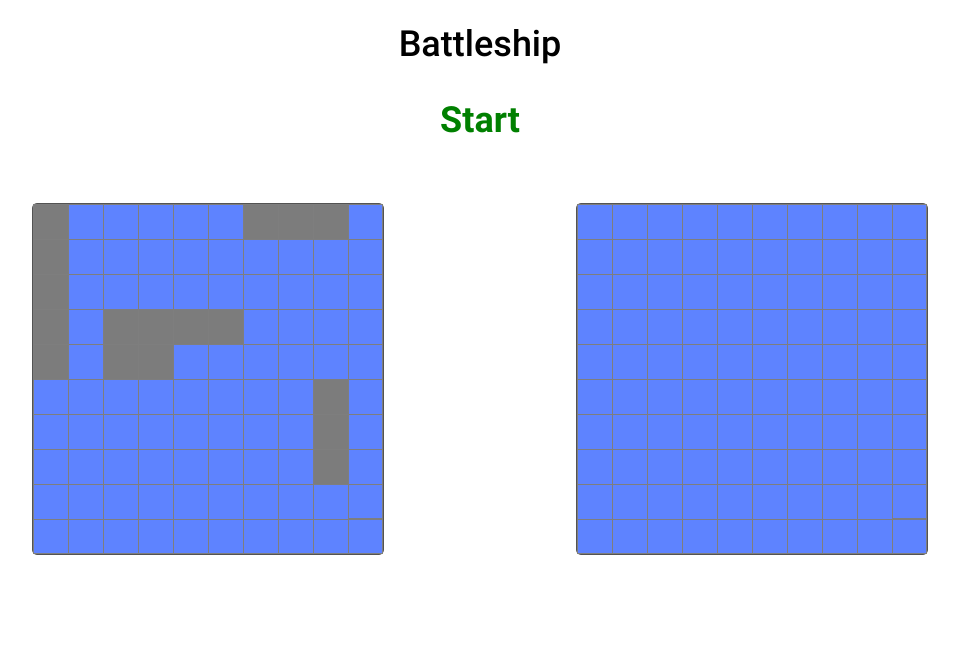
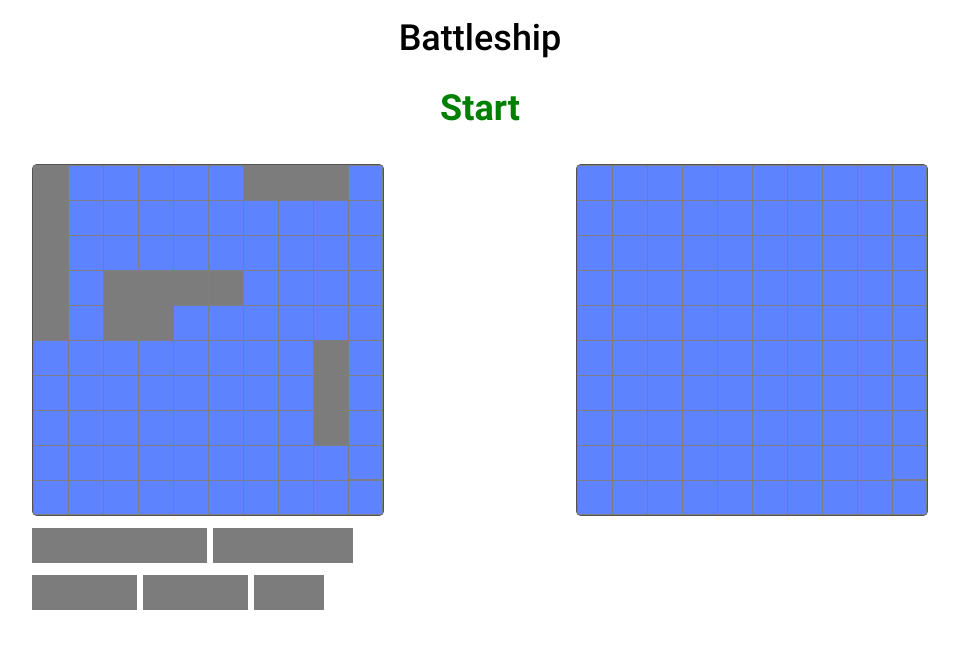
Before and after one commit to 21Neil/battleship, a website built with webpack: page src/index.html in a window 1280 px wide. Both pictures are taken after a click on the button "Start". Shown: the whole page, without its empty margins (160-1119 px from the left). Built offline with nearby package versions, Linux system fonts and the light colour scheme.

Commit message:
feat: add ship drag and drop DOM

```diff
--- a/src/css/style.css
+++ b/src/css/style.css
@@ -21,6 +21,7 @@ header {
   h1 {
     font-size: 3em;
     font-weight: normal;
+    margin: 0.5em;
   }
 }
 
@@ -33,21 +34,22 @@ main {
   .board-container {
     display: flex;
     justify-content: space-evenly;
-    padding: 50px 0;
+    padding: 2em 0;
     .board {
       display: grid;
       grid-template-columns: repeat(10, 35px);
       grid-template-rows: repeat(10, 35px);
       border: 1px solid #535353;
       border-radius: 5px;
+      margin-bottom: 1em;
     }
     .square {
-      border: 1px solid #7E7E7E;
-      background-color: #5E83FF;
+      border: 1px solid #7e7e7e;
+      background-color: #5e83ff;
       margin-right: -1px;
       margin-bottom: -1px;
     }
-    .ship {
+    .ship-square {
       background-color: #7c7c7c;
     }
     .received-atk::before {
@@ -61,7 +63,7 @@ main {
     }
     .enemy-board {
       .square:hover {
-        background-color: #8AA5FF;
+        background-color: #8aa5ff;
       }
     }
     :nth-child(10n) {
@@ -71,6 +73,51 @@ main {
       margin-bottom: 0;
     }
   }
+
+  .player-board-container {
+    position: relative;
+    width: 352px;
+    .ship-container {
+      display: flex;
+      flex-wrap: wrap;
+      gap: 0.5em;
+      .ship {
+        height: 35px;
+        background-color: #7c7c7c;
+        margin-bottom: 0.5em;
+      }
+      .carrier {
+        width: 175px;
+      }
+      .battleship {
+        width: 140px;
+      }
+      .destroyer {
+        width: 105px;
+      }
+      .submarine {
+        width: 105px;
+      }
+      .patrol-ship {
+        width: 70px;
+      }
+    }
+    .invisible-board {
+      width: 352px;
+      height: 352px;
+      position: absolute;
+      display: grid;
+      grid-template-columns: repeat(10, 35px);
+      grid-template-rows: repeat(10, 35px);
+      border-radius: 5px;
+      .invisible-square {
+        margin-right: -1px;
+        margin-bottom: -1px;
+      }
+      z-index: 99;
+    }
+    z-index: 0;
+  }
 }
 
 button {
@@ -78,7 +125,7 @@ button {
   background: none;
   border: none;
   color: green;
-  padding: .3em .5em;
+  padding: 0.3em 0.5em;
   cursor: pointer;
   font-weight: bold;
 }
@@ -106,3 +153,8 @@ button {
 .hide {
   visibility: hidden;
 }
+
+.drag {
+  cursor: pointer;
+  z-index: 1;
+}
--- a/src/index.html
+++ b/src/index.html
@@ -11,12 +11,18 @@
     </header>
     <main>
       <div class="btn-container"><button class="start-btn">Start</button></div>
-      <div class="board-container"></div>
+      <div class="board-container">
+        <div class="player-board-container">
+          <div class="ship-container"></div>
+        </div>
+        <div class="enemy-board-container"></div>
+      </div>
     </main>
     <div class="win-screen hide">
       <p class="winner"></p>
       <p>Congratulations!🎉</p>
       <button>restart</button>
     </div>
+    <div class="drag"></div>
   </body>
 </html>
--- a/src/js/DOM.js
+++ b/src/js/DOM.js
@@ -1,25 +1,143 @@
-import Game from "./Game";
+import Game from './Game';
+
+const showPlaceableShip = () => {
+  const shipContainer = document.querySelector('.ship-container');
+  const playerBoard = document.querySelector('.player-board');
+  const playerBoardSquare = document.querySelectorAll(
+    '.player-board > .square'
+  );
+  const carrierElement = document.createElement('div');
+  const battleshipElement = document.createElement('div');
+  const destroyerElement = document.createElement('div');
+  const submarineElement = document.createElement('div');
+  const patrolShipElement = document.createElement('div');
+  const invisibleBoard = document.createElement('div');
+
+  carrierElement.classList.add('carrier', 'ship', 'drag');
+  battleshipElement.classList.add('battleship', 'ship', 'drag');
+  destroyerElement.classList.add('destroyer', 'ship', 'drag');
+  submarineElement.classList.add('submarine', 'ship', 'drag');
+  patrolShipElement.classList.add('patrol-ship', 'ship', 'drag');
+  invisibleBoard.classList.add('invisible-board');
+
+  carrierElement.dataset.length = 5;
+  carrierElement.dataset.direction = 'v';
+  carrierElement.dataset.length = 4;
+  carrierElement.dataset.direction = 'v';
+  carrierElement.dataset.length = 3;
+  carrierElement.dataset.direction = 'v';
+  carrierElement.dataset.length = 3;
+  carrierElement.dataset.direction = 'v';
+  carrierElement.dataset.length = 2;
+  carrierElement.dataset.direction = 'v';
+
+  shipContainer.append(
+    carrierElement,
+    battleshipElement,
+    destroyerElement,
+    submarineElement,
+    patrolShipElement
+  );
+  playerBoard.appendChild(invisibleBoard);
+
+  for (let i = 0; i < playerBoardSquare.length; i++) {
+    const squareElement = document.createElement('div');
+    squareElement.classList.add('invisible-square');
+    squareElement.dataset.x = i % 10;
+    squareElement.dataset.y = Math.floor(i / 10);
+    invisibleBoard.appendChild(squareElement);
+  }
+
+  const addDragToShip = shipElement => {
+    const allInvisibleSquare = document.querySelectorAll(
+      '.invisible-board > .invisible-square'
+    );
+
+    const placeOnBoard = e => {
+      const x = e.target.dataset.x;
+      const y = e.target.dataset.y;
+      const direction = shipElement.dataset.direction;
+      const xEnd = direction === 'v' ? +x + +shipElement.dataset.length - 1 : x;
+      const yEnd = direction === 'h' ? +y + +shipElement.dataset.length - 1 : y;
+      const valid = xEnd < 10 && yEnd < 10;
+
+      document.removeEventListener('mousemove', onDrag);
+      document.removeEventListener('mouseup', onLetGo);
+
+      if (!valid) {
+        shipElement.style.position = '';
+        shipElement.style.top = '';
+        shipElement.style.left = '';
+        return;
+      }
+
+      shipElement.style.zIndex = 100;
+      shipElement.style.top = `${e.clientY - e.offsetY}px`;
+      shipElement.style.left = `${e.clientX - e.offsetX}px`;
+      allInvisibleSquare.forEach(square => {
+        square.removeEventListener('mouseup', placeOnBoard);
+      });
+    };
+
+    function onDrag(e) {
+      shipElement.style.position = 'fixed';
+      shipElement.style.top = `${e.clientY - 17.5}px`;
+      shipElement.style.left = `${e.clientX - 17.5}px`;
+    }
+
+    function onLetGo() {
+      console.log(shipElement);
+      document.removeEventListener('mousemove', onDrag);
+      document.removeEventListener('mouseup', onLetGo);
+      shipElement.style.position = '';
+      shipElement.style.top = '';
+      shipElement.style.left = '';
+    }
+
+    function onGrab() {
+      document.addEventListener('mousemove', onDrag);
+      document.addEventListener('mouseup', onLetGo);
+
+      allInvisibleSquare.forEach(square => {
+        square.addEventListener('mouseup', placeOnBoard);
+      });
+
+      shipElement.style.zIndex = 1;
+    }
+
+    shipElement.addEventListener('mousedown', onGrab);
+  };
+
+  addDragToShip(carrierElement);
+  addDragToShip(battleshipElement);
+  addDragToShip(destroyerElement);
+  addDragToShip(submarineElement);
+  addDragToShip(patrolShipElement);
+};
 
 const renderPlayerBoard = board => {
-  const boardContainer = document.querySelector('.board-container')
-  const playerBoard = document.createElement('div')
+  const playerBoardContainer = document.querySelector(
+    '.player-board-container'
+  );
+  const playerBoard = document.createElement('div');
 
   playerBoard.classList.add('player-board', 'board');
-  boardContainer.appendChild(playerBoard)
+  playerBoardContainer.prepend(playerBoard);
   renderBoard(board, playerBoard);
+  showPlaceableShip();
 };
 
 const renderEnemyBoard = (board, attack, hasShip) => {
-  const boardContainer = document.querySelector('.board-container')
-  const enemyBoard = document.createElement('div')
+  const enemyBoardContainer = document.querySelector('.enemy-board-container');
+  const enemyBoard = document.createElement('div');
 
   enemyBoard.classList.add('enemy-board', 'board');
-  boardContainer.appendChild(enemyBoard)
+  enemyBoardContainer.appendChild(enemyBoard);
   renderBoard(board, enemyBoard, true, attack, hasShip);
 };
 
 const renderBoard = (board, container) => {
-  for(let i = 0; i < board.length; i++) {
+  for (let i = 0; i < board.length; i++) {
     const squareElement = document.createElement('div');
     squareElement.classList.add('square');
     squareElement.dataset.x = i % 10;
@@ -34,73 +152,77 @@ const showShip = hasShip => {
       if (hasShip(x, y)) {
         document
           .querySelector(`.player-board [data-x='${x}'][data-y='${y}']`)
-          .classList.add('ship');
+          .classList.add('ship-square');
       }
     }
   }
 };
 
 const enemyBoardEventListenerController = (attack, hasShip) => {
-  const squareOnClick = (e) => {
+  const squareOnClick = e => {
     e.target.classList.add('received-atk');
     attack(e.target.dataset.x, e.target.dataset.y);
     if (hasShip(e.target.dataset.x, e.target.dataset.y))
-      e.target.classList.add('ship');
+      e.target.classList.add('ship-square');
   };
 
   const add = () => {
-    const enemyBoard = document.querySelectorAll('.enemy-board > div:not(.received-atk)')
+    const enemyBoard = document.querySelectorAll(
+      '.enemy-board > div:not(.received-atk)'
+    );
 
-    enemyBoard.forEach( squareElement => {
-      squareElement.addEventListener('click', squareOnClick)
-    })
-  }
+    enemyBoard.forEach(squareElement => {
+      squareElement.addEventListener('click', squareOnClick);
+    });
+  };
 
   const remove = () => {
-    const enemyBoard = document.querySelectorAll('.enemy-board > div')
-    enemyBoard.forEach( squareElement => {
-      squareElement.removeEventListener('click', squareOnClick)
-    })
-  }
+    const enemyBoard = document.querySelectorAll('.enemy-board > div');
+    enemyBoard.forEach(squareElement => {
+      squareElement.removeEventListener('click', squareOnClick);
+    });
+  };
 
   return {
     add,
-    remove
-  }
+    remove,
+  };
 };
 
 const renderComputerAttack = (x, y) => {
-  const squareElement = document.querySelector(`.player-board > [data-x='${x}'][data-y='${y}']`)
-  squareElement.classList.add('received-atk')
-}
+  const squareElement = document.querySelector(
+    `.player-board > [data-x='${x}'][data-y='${y}']`
+  );
+  squareElement.classList.add('received-atk');
+};
 
-const showWinner = (player) => {
-  const winScreen = document.querySelector('.win-screen')
-  const winnerElement = document.querySelector('.winner')
-  const restartBtn = document.querySelector('.win-screen button')
+const showWinner = player => {
+  const winScreen = document.querySelector('.win-screen');
+  const winnerElement = document.querySelector('.winner');
+  const restartBtn = document.querySelector('.win-screen button');
 
   const restartBtnOnClick = () => {
     const boardContainer = document.querySelector('.board-container');
 
-    winScreen.classList.add('hide')
-    restartBtn.removeEventListener('click', restartBtnOnClick)
+    winScreen.classList.add('hide');
+    restartBtn.removeEventListener('click', restartBtnOnClick);
     boardContainer.replaceChildren();
-    Game()
-  }
+    Game();
+  };
 
   winnerElement.textContent = player + ' Win';
-  winScreen.classList.remove('hide')
-  restartBtn.addEventListener('click', restartBtnOnClick, {once: true})
-}
+  winScreen.classList.remove('hide');
+  restartBtn.addEventListener('click', restartBtnOnClick, { once: true });
+};
 
 const addEventListenerToStartBtn = () => {
-  const startBtn = document.querySelector('.start-btn')
+  const startBtn = document.querySelector('.start-btn');
 
   const startBtnOnClick = () => {
-    Game()
-  }
-  startBtn.addEventListener('click', startBtnOnClick, {once: true})
-}
+    Game();
+  };
+  startBtn.addEventListener('click', startBtnOnClick, { once: true });
+};
 
 export {
   renderPlayerBoard,
@@ -109,5 +231,5 @@ export {
   enemyBoardEventListenerController,
   renderComputerAttack,
   showWinner,
-  addEventListenerToStartBtn
+  addEventListenerToStartBtn,
 };
```
Also changed, not shown: dist/index.html, dist/main.js.
